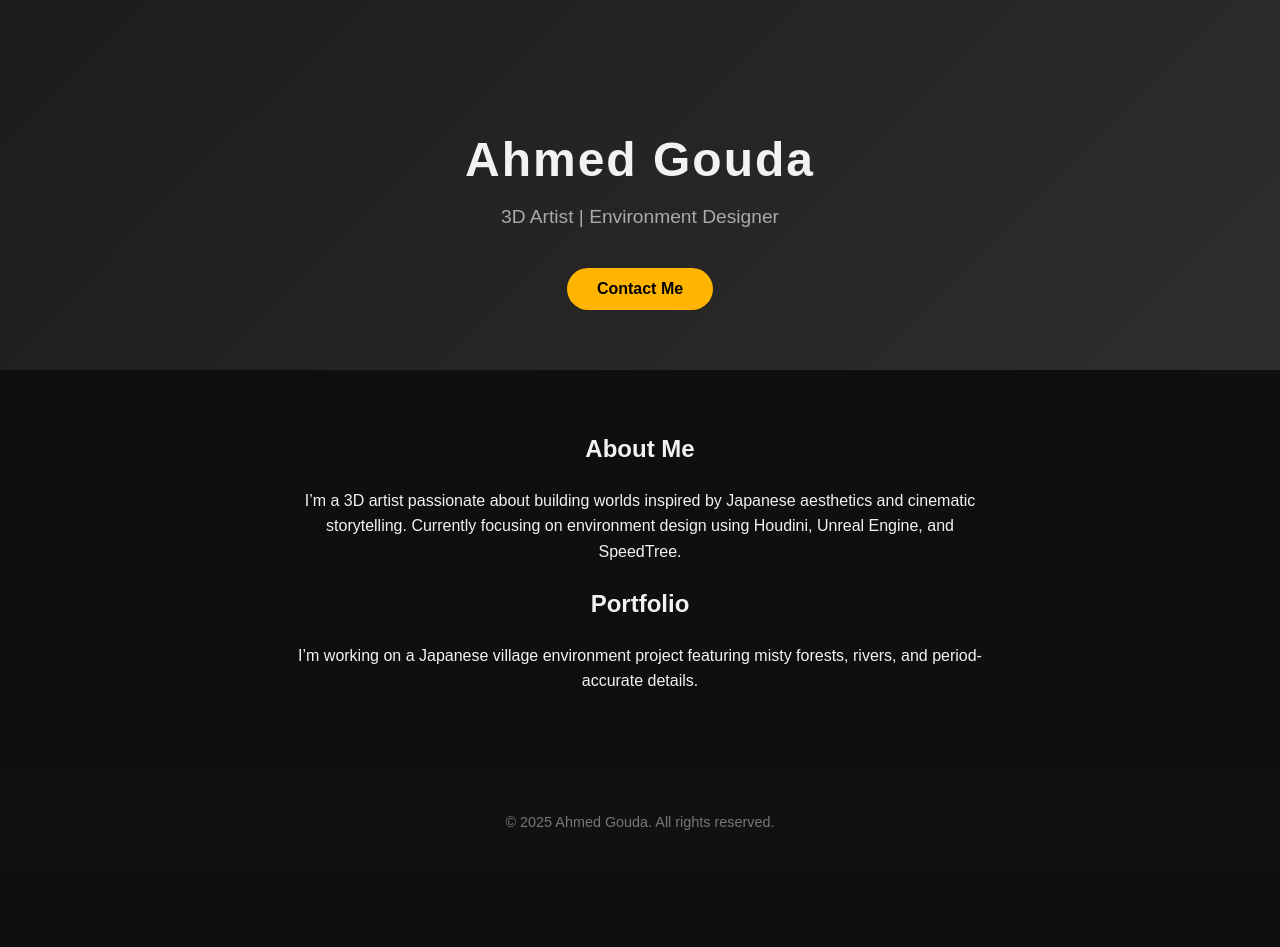
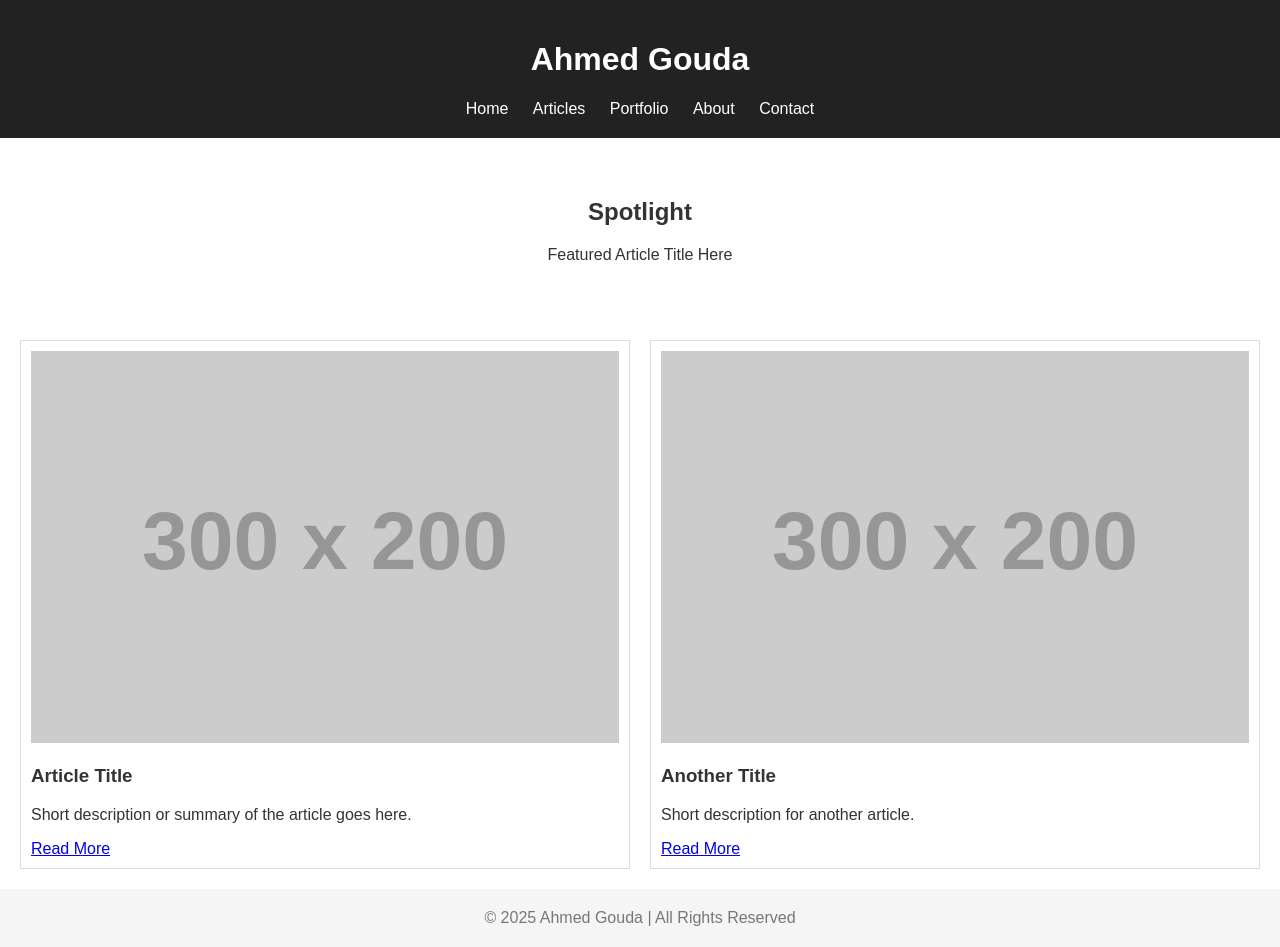
Before and after one commit to Agoudaxo/ahmedgouda.github.io, a plain HTML site: page index.html in a window 1280 px wide. Before the commit the page ends 870 px from the top, so only its background shows below. Drawn offline with Linux system fonts and the light colour scheme; placeholder pictures from the web are drawn by us.

Commit message:
Update index.html

```diff
--- a/index.html
+++ b/index.html
@@ -3,86 +3,86 @@
 <head>
   <meta charset="UTF-8" />
   <meta name="viewport" content="width=device-width, initial-scale=1.0" />
-  <title>Ahmed Gouda | 3D Artist</title>
+  <title>Ahmed Gouda | Games & 3D Artist</title>
   <style>
     body {
       margin: 0;
-      font-family: "Poppins", sans-serif;
-      background-color: #0f0f0f;
-      color: #f2f2f2;
+      font-family: Arial, sans-serif;
+      background-color: #fff;
+      color: #333;
+    }
+    header {
+      background-color: #222;
+      color: #fff;
+      padding: 20px;
       text-align: center;
     }
-
-    header {
-      padding: 100px 20px 60px;
-      background: linear-gradient(135deg, #1c1c1c, #2e2e2e);
+    nav {
+      margin-top: 10px;
     }
-
-    h1 {
-      font-size: 3em;
-      margin-bottom: 10px;
-      letter-spacing: 2px;
+    nav a {
+      color: #fff;
+      margin: 0 10px;
+      text-decoration: none;
     }
-
-    p.subtitle {
-      font-size: 1.2em;
-      color: #aaa;
+    .featured {
+      padding: 40px;
+      text-align: center;
     }
-
-    section {
-      max-width: 700px;
-      margin: 60px auto;
-      padding: 0 20px;
-      line-height: 1.6;
+    .articles {
+      display: grid;
+      grid-template-columns: repeat(auto-fit, minmax(250px, 1fr));
+      gap: 20px;
+      padding: 20px;
     }
-
-    a.button {
-      display: inline-block;
-      margin-top: 20px;
-      padding: 12px 30px;
-      border-radius: 30px;
-      background: #ffb400;
-      color: #000;
-      font-weight: bold;
-      text-decoration: none;
-      transition: 0.3s;
+    .article {
+      border: 1px solid #ddd;
+      padding: 10px;
     }
-
-    a.button:hover {
-      background: #ffc940;
+    .article img {
+      width: 100%;
+      height: auto;
     }
-
     footer {
-      padding: 40px;
-      font-size: 0.9em;
+      background-color: #f5f5f5;
+      padding: 20px;
+      text-align: center;
       color: #777;
-      background-color: #111;
-      margin-top: 80px;
     }
   </style>
 </head>
 <body>
   <header>
     <h1>Ahmed Gouda</h1>
-    <p class="subtitle">3D Artist | Environment Designer</p>
-    <a href="mailto:ahmed@example.com" class="button">Contact Me</a>
+    <nav>
+      <a href="#">Home</a>
+      <a href="#">Articles</a>
+      <a href="#">Portfolio</a>
+      <a href="#">About</a>
+      <a href="#">Contact</a>
+    </nav>
   </header>
-
-  <section>
-    <h2>About Me</h2>
-    <p>
-      I’m a 3D artist passionate about building worlds inspired by Japanese aesthetics and cinematic storytelling.
-      Currently focusing on environment design using Houdini, Unreal Engine, and SpeedTree.
-    </p>
-
-    <h2>Portfolio</h2>
-    <p>
-      I’m working on a Japanese village environment project featuring misty forests, rivers, and period-accurate details.
-    </p>
+  <section class="featured">
+    <h2>Spotlight</h2>
+    <p>Featured Article Title Here</p>
   </section>
-
+  <section class="articles">
+    <div class="article">
+      <img src="https://via.placeholder.com/300x200" alt="Article Image">
+      <h3>Article Title</h3>
+      <p>Short description or summary of the article goes here.</p>
+      <a href="#">Read More</a>
+    </div>
+    <div class="article">
+      <img src="https://via.placeholder.com/300x200" alt="Article Image">
+      <h3>Another Title</h3>
+      <p>Short description for another article.</p>
+      <a href="#">Read More</a>
+    </div>
+    <!-- تقدر تضيف مقالات أكتر -->
+  </section>
   <footer>
-    © 2025 Ahmed Gouda. All rights reserved.
+    © 2025 Ahmed Gouda | All Rights Reserved
   </footer>
 </body>
 </html>
```
